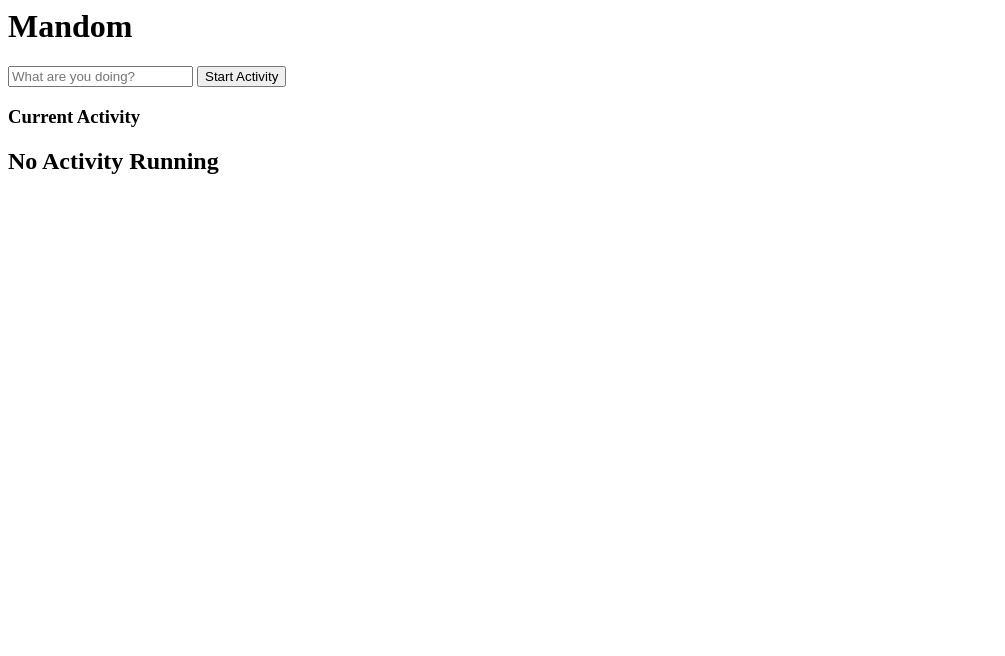
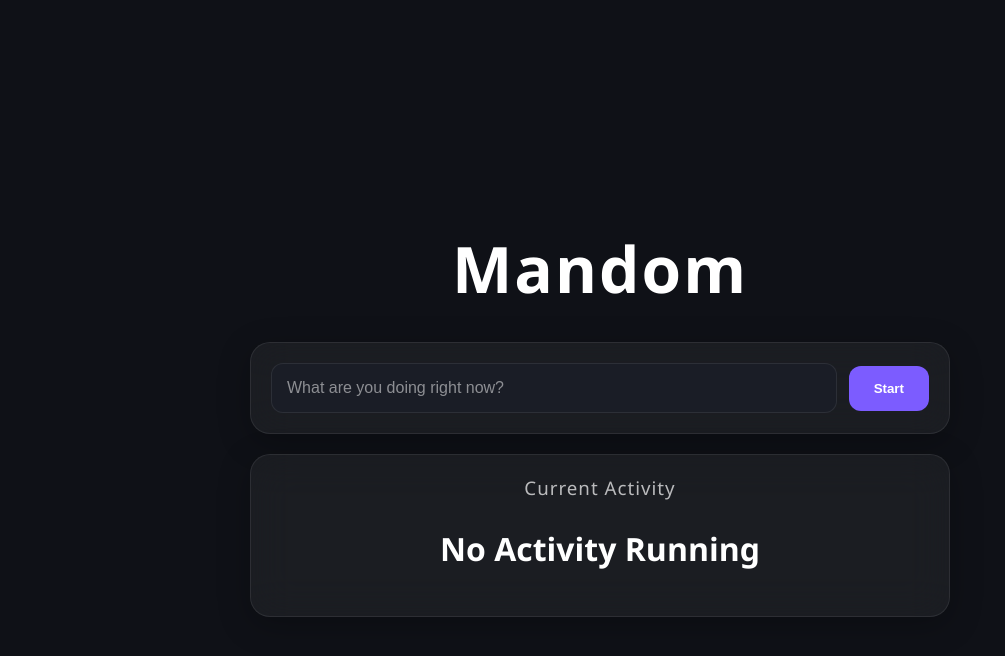
Before and after one commit to E3S4/mandom, an Electron app: page index.html in a window 1200 px wide. Shown: the whole page, without its empty margins (0-1005 px from the left). Drawn offline with Linux system fonts and the light colour scheme.

Commit message:
anged a lil bug in code and enhanced the ui

```diff
--- a/index.html
+++ b/index.html
@@ -1,4 +1,13 @@
+<html lang="en">
+<head>
+    <meta charset="UTF-8">
+    <meta name="viewport" content="width=device-width, initial-scale=1.0">
+    <title>Mandom</title>
+
+    <link rel="stylesheet" href="style.css">
+</head>
 <body>
+
     <div class="container">
 
         <h1>Mandom</h1>
@@ -8,11 +17,12 @@
             <input
                 type="text"
                 id="taskInput"
-            placeholder="What are you doing?"
+                placeholder="What are you doing right now?"
+                autocomplete="off"
             >
 
             <button id="startBtn">
-            Start Activity
+                Start
             </button>
 
         </div>
@@ -28,4 +38,8 @@
         </div>
 
     </div>
+
+    <script src="script.js"></script>
+
 </body>
+</html>
--- a/script.js
+++ b/script.js
@@ -5,38 +5,31 @@ const currentTask = document.getElementById("currentTask");
 let currentActivity = "";
 let seconds = 0;
 let timer = null;
-
-startBtn.addEventListener("click", () => {
-
+    startBtn.addEventListener("click", () => {
     currentActivity = taskInput.value;
-
     if (currentActivity === "") {
         return;
     }
-
+    taskInput.addEventListener("keydown", (e) => {
+    if (e.key === "Enter") {
+        startBtn.click();
+    }
+});
     currentTask.textContent = currentActivity;
-
+    taskInput.value = "";
     seconds = 0;
-
     clearInterval(timer);
-
     timer = setInterval(() => {
-
         seconds++;
-
         const hrs = String(Math.floor(seconds / 3600)).padStart(2, "0");
-
         const mins = String(
             Math.floor((seconds % 3600) / 60)
         ).padStart(2, "0");
-
         const secs = String(
             seconds % 60
         ).padStart(2, "0");
-
         currentTask.textContent =
-            `
-        ${currentActivity} | ${hrs}:${mins}:${secs}`;
+        `${currentActivity} | ${hrs}:${mins}:${secs}`;
 
     }, 1000);
 
--- a/style.css
+++ b/style.css
@@ -1,76 +1,115 @@
 body{
     margin:0;
-    height:100vh;
+    min-height:100vh;
 
     display:flex;
     justify-content:center;
     align-items:center;
-
     background:#0f1117;
-
-    font-family:Segoe UI;
+    font-family:"Segoe UI", sans-serif;
 }
 
 .container{
-    width:700px;
+    width:min(700px,90%);
 }
 
 h1{
-    color:white;
+    margin-bottom:30px;
+    color:#ffffff;
     text-align:center;
     font-size:4rem;
+    font-weight:700;
+    letter-spacing:2px;
 }
 
 .card,
 .task-card{
-
     backdrop-filter:blur(20px);
-
     background:rgba(255,255,255,0.05);
-
-    border:1px solid rgba(255,255,255,0.1);
-
+    border:1px solid rgba(255,255,255,0.08);
     border-radius:20px;
-
     padding:20px;
-
     margin-top:20px;
+    box-shadow:
+        0 8px 32px rgba(0,0,0,0.25);
+}
+.card{
+    display:flex;
+    gap:12px;
+    align-items:center;
+}
+input{
+    flex:1;
+    padding:15px;
+    background:#1a1d26;
+    color:white;
+    border:1px solid rgba(255,255,255,0.08);
+    border-radius:12px;
+    font-size:1rem;
+    outline:none;
+    transition:0.2s;
 }
 
-input{
-
-    width:70%;
-
-    padding:15px;
-
+input:focus{
+    border-color:#7c5cff;
+    box-shadow:
+        0 0 0 3px rgba(124,92,255,0.2);
+}
+input::placeholder{
+    color:rgba(255,255,255,0.5);
+}
+button{
+    padding:15px 25px;
+    background:#7c5cff;
+    color:white;
     border:none;
-
-    border-radius:10px;
-
-    font-size:1rem;
+    border-radius:12px;
+    cursor:pointer;
+    font-weight:600;
+    transition:0.2s;
 }
 
-button{
-
-    padding:15px 25px;
-
-    border:none;
-
-    border-radius:10px;
-
-    cursor:pointer;
-
-    font-weight:bold;
+button:hover{
+    transform:translateY(-2px);
+    box-shadow:
+        0 8px 20px rgba(124,92,255,0.35);
+}
+button:active{
+    transform:translateY(0);
 }
 
 .task-card{
-
     text-align:center;
+}
+.task-card h3{
+    margin-top:0;
+    color:rgba(255,255,255,0.7);
+    font-weight:500;
+    letter-spacing:1px;
 }
 
 #currentTask{
+    color:white;
+    font-size:2rem;
+    font-weight:700;
+    word-break:break-word;
+}
 
-    color:white;
+@media (max-width:600px){
 
-    font-size:2rem;
+    .card{
+        flex-direction:column;
+    }
+
+    button{
+        width:100%;
+    }
+
+    h1{
+        font-size:3rem;
+    }
+
+    #currentTask{
+        font-size:1.5rem;
+    }
 }
```
Also changed, not shown: main.js (+11 -1 lines), 1 other file. Lines whose indentation alone changed are shown as unchanged.
